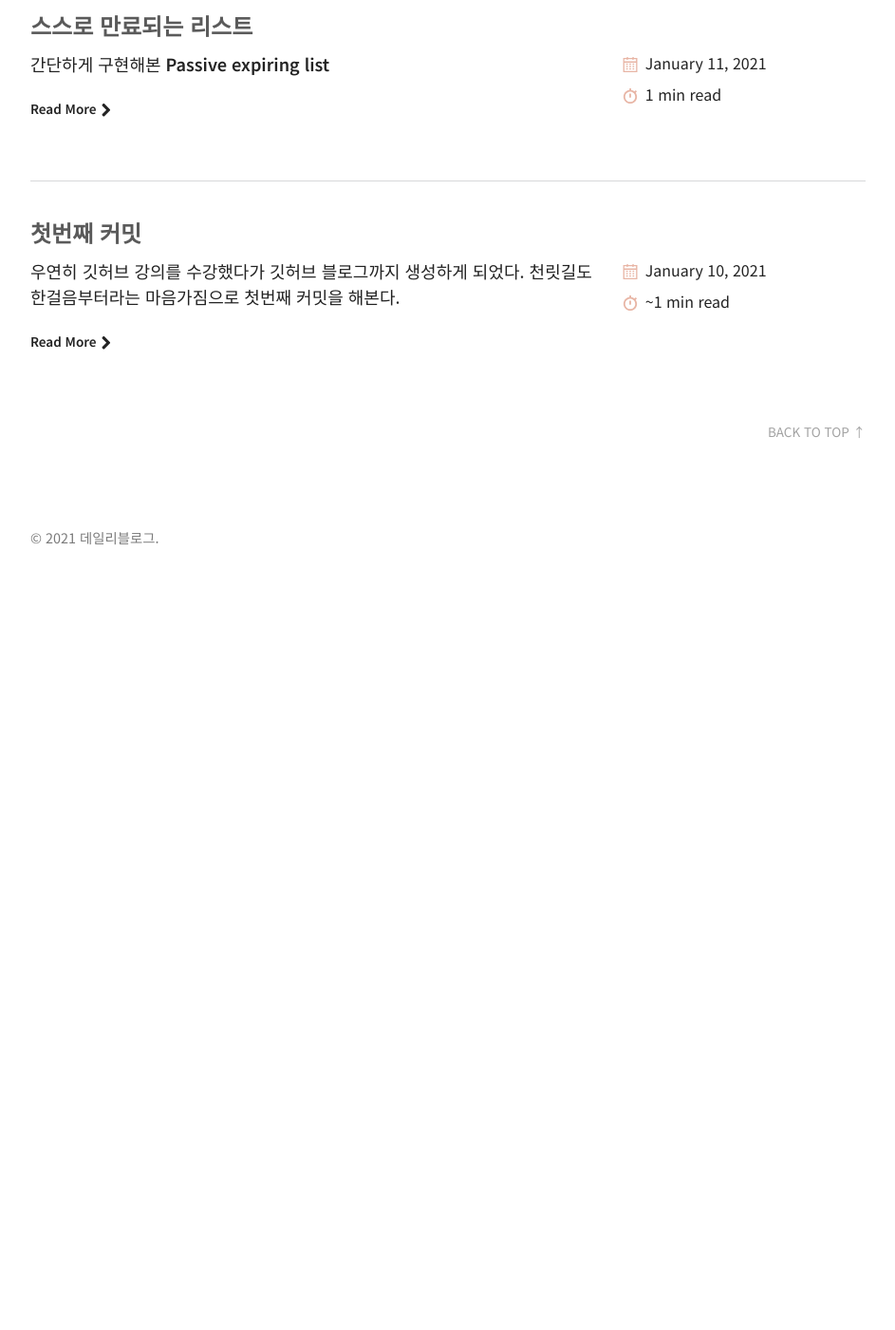
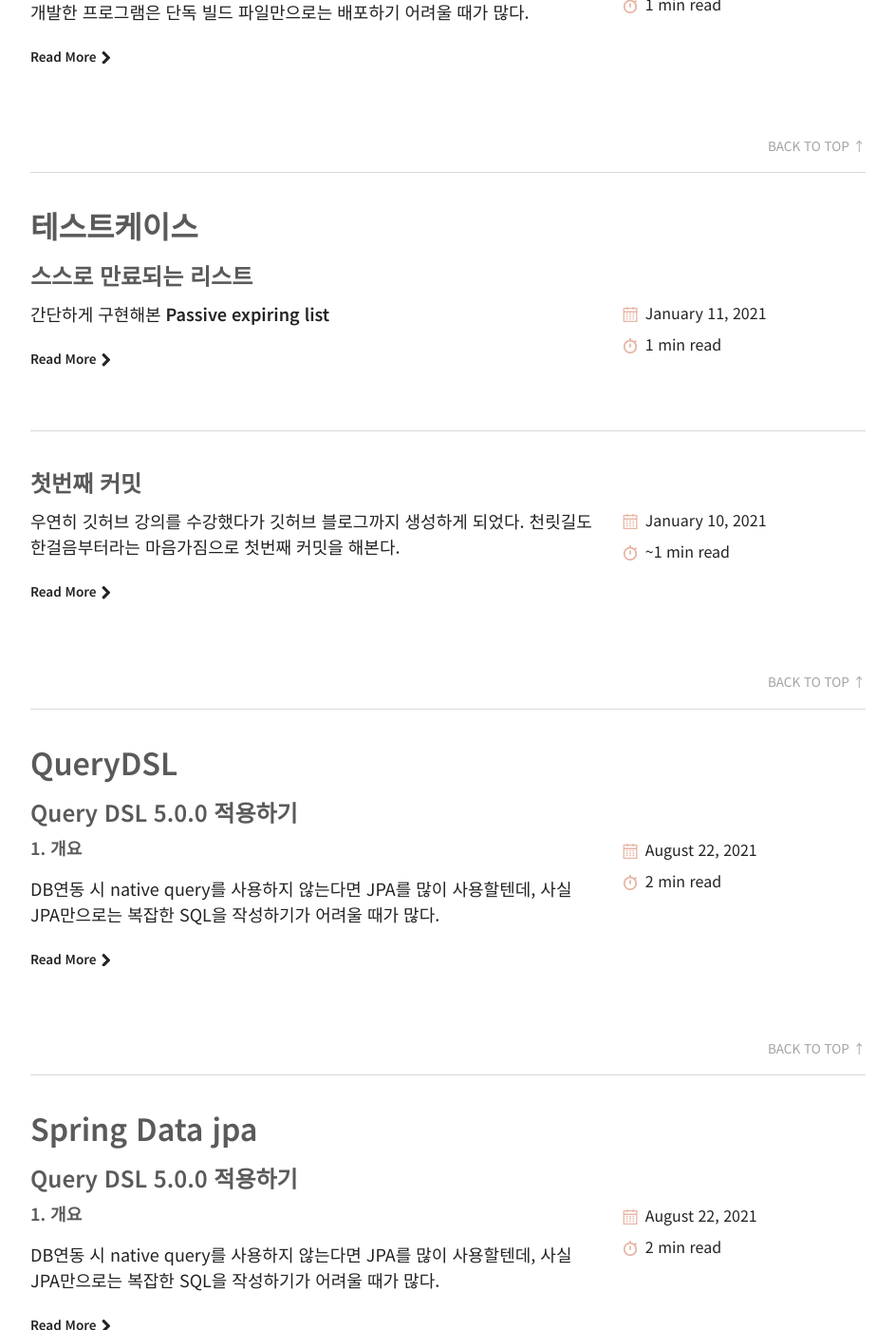
Before and after one commit to hyooi/hyooi.github.io, a Jekyll site: the page built from tags.md, in a window 1280 px wide and 1400 px high, scrolled down 1334 px. Shown: the whole window at 95% size, without its empty margins (40-983 px from the left). Built offline with Jekyll 4.4.1, drawn with Linux system fonts in a browser that asks for light colours; before the commit the page ends 1925 px from its top, so only the background shows below that; some of the changed text lies outside the part shown.

Commit message:
docs. distribution, querydsl

````diff
--- a/_posts/2021-08-22-querydsl-5.0.0.md
+++ b/_posts/2021-08-22-querydsl-5.0.0.md
@@ -1,26 +1,46 @@
 ---
 layout: post
-title:  "Query DSL 5.0.0 Gradle에 적용하기"
+title:  "Query DSL 5.0.0 적용하기"
 categories:
   - Java
   - Sql
   - Database
 tags:
   - QueryDSL
-published: false
+  - Spring Data jpa
 ---
 
-# QueryDSL?
-- **타입세이프한 sql**을 작성할 수 있도록 하는 자바 프레임워크
-- jpa나 mongo db, 엘라스틱 서치에 사용되는 루신 등에 사용할 수 있다.
-- spring data jdbc 공식문서에 query dsl이 지원된다고 나와있으나, 실제로 적용해보면 에러가 떨어진다(..)
-- query dsl 5.0.0은 7월 22일에 정식 릴리즈되었으며, 아직 공식 웹페이지에 레퍼런스문서도 올라와있지 않은 상태이다.
-이번에 작업하면서 5.0.0을 적용해보게 되어 해당 내용을 포스팅한다.
+### 1. 개요
+DB연동 시 native query를 사용하지 않는다면 JPA를 많이 사용할텐데,
+사실 JPA만으로는 복잡한 SQL을 작성하기가 어려울 때가 많다.
+
+결국 jpql과 natvie query를 사용해 쿼리를 작성하다보면, 이럴거면 차라리 mybatis를 쓰지(...)하는 생각이 들 때가 있다.
+이럴 때 **타입세이프한 SQL**을 사용할 수 있는 프레임워크가 몇가지 있는데,
+가장 인기있는 게 **Query dsl과 jooq**인 듯 하다.
+
+<br/>
+
+#### 1.1. Query dsl과 Jooq
+그런데 jooq은 오라클 연동 시 상용 버전을 사용해야 한다.
+mysql이라던지 h2같은 경우엔 무료로 사용 가능하나, 난 그렇지 않으므로 Querydsl을 사용하고 있다.
+Query dsl은 일반적인 RDBMS외에도 Mongo db나, 엘라스틱 서치에 사용되는 lucene과도 사용할 수 있는데,
+일반적으로 spring data jpa와 많이들 사용하는 듯 하다.
+
+<br/>
+
+#### 1.2. Query dsl과 Spring data jdbc
+[Spring data jdbc공식문서](https://docs.spring.
+io/spring-data/jdbc/docs/current/reference/html/#core.extensions.querydsl)에는 query dsl연동이 되는 것처럼 설명되어 있으나,
+<ins>실제로 적용해보면 에러</ins>가 떨어진다...(삽질한 자의 분노)
+
+이 중 query dsl 5.0.0은 2021.7.22에 정식 릴리즈되었다.
+이번에 적용할 기회가 생겨 해당 내용을 정리해 포스팅한다.
+
 <br/>
 
 
-## build.gradle
-{% highlight xml %}
+### 2. build.gradle
+```shell
 plugins {
     id 'org.springframework.boot' version '2.5.3'
     id 'io.spring.dependency-management' version '1.0.11.RELEASE'
@@ -44,39 +60,50 @@
     implementation 'com.querydsl:querydsl-core:5.0.0'
     annotationProcessor 'com.querydsl:querydsl-apt:5.0.0:general'
 }
+```
+Q클래스 생성을 위해 별도의 플러그인을 사용했던 예전 버전과는 달리, 최근엔 **어노테이션 프로세서**를 활용해 Q클래스를 생성한다.
+따라서 별도의 플러그인을 적용할 필요없이, 간단하게 **querydsl-apt**를 <var>annotationProcessor</var>로 달아주면 된다.
 
-test {
-    useJUnitPlatform()
-}
+**querydsl-jpa**만 디펜던시를 등록해도 querydsl-core를 알아서 들고오긴 하지만,
+2021.08.22 현재 core 라이브러리를 4.4.0으로 들고오는 버그가 있다.
+따라서 해당 버전은 5.0.0으로 디펜던시를 등록해주었다.
 
-{% endhighlight %}
-
-- Q클래스 생성을 위해 별도의 플러그인을 사용했던 예전 버전과는 달리, 최근엔 **어노테이션 프로세서**를 활용해 Q클래스를 생성하고 있다.
-- 간단하게 querydsl-apt를 annotationProcessor로 달아주면 된다.
-- 그리고 디펜던시 중 querydsl-core 라이브러리를 4.4.0으로 들고오는 버그가 있어 5.0.0으로 디펜던시를 등록해주었다.
 <br/>
 
+### 3. Query dsl사용하기
 
-## Query dsl사용하기
-### 엔티티
+#### 3.1. 엔티티 등록
 ```java
 @Entity
 @QueryEntity
 public class Person {
-  @Id
-  private String id;
+  private @Id String id;
 
   private String firstName, lastName;
 }
 ```
-- 난 spring data jpa에 query dsl을 적용해 사용하고 있는데,
-기존과 동일하게 엔티티를 만들고 QueryEntity 어노테이션을 달아주면 된다.
-- 그리고 그래들 컴파일을 하게 되면 자동으로 JavaCompile할 때 Q클래스를 생성한다.
-- 생성된 Q클래스는 `build\generated\sources\annotationProcessor` 하위에 위치한다.
+엔티티는 Spring data jpa를 사용하던 기존과 동일하게 엔티티를 만들되, **@QueryEntity** 어노테이션을 달아준다.
+
+그리고 컴파일을 하게 되면, <ins>gradle javaCompile</ins>시 마다 자동으로 해당 엔티티를 읽어 Q클래스를 생성한다.
+생성된 Q클래스는 <var>build\generated\sources\annotationProcessor</var> 하위에 위치한다.
+> 빌드 경로를 임의로 변경했다면 상기 위치와 다를 수 있다.
+
 <br/>
 
+#### 3.2. 레파지토리 등록
+##### 3.2.1. QuerydslPredicateExecutor적용
+```java
+@Repository
+public interface PersonRepository extends PagingAndSortingRepository<Person, String>,
+    QuerydslPredicateExecutor<Person> { }
+```
+QueryEntity를 조회할 레파지토리가 **QuerydslPredicateExecutor**를 상속받도록 한다.
+해당 인터페이스만 상속받더라도 간단하게 **query dsl의 기본 메소드**를 사용할 수 있다.
+EX. findAll(Predicate predicate, Pageable pageable)
 
-### 레파지토리
+<br/>
+
+##### 3.2.2. QuerydslBinderCustomizer추가
 ```java
 @Repository
 public interface PersonRepository extends PagingAndSortingRepository<Person, String>,
@@ -90,23 +117,41 @@
   }
 }
 ```
-- 레파지토리 생성 시 QuerydslPredicateExecutor를 상속하면 query dsl의 기본 메소드를 사용할 수 있다.
-- 대표적으로 `findAll(Predicate predicate, Pageable pageable)`이 그것이며,
-- QuerydslBinderCustomizer를 상속해 customize메소드를 구현하게되면, api요청 시 자동적으로 생성되는
-predicate 바인딩방식을 커스텀할 수 있다.
-- 상단 예제에서는 firstName과 lastName이 들어왔을때 무조건 대소문자 구분없이 포함하는지 체크하는 조건으로 바인딩했는데,
-타입별로 설정할 수도 있으며, (ex. bindings.bind(String.class)) 설정하지 않더라도 타입별 기본설정으로 처리된다.
-string타입은 기본적으로 equal로 처리한다.
+QuerydslPredicateExecutor만 적용해도 query dsl을 사용하는 데는 문제가 없다.
+그러나 api요청 시 request parameter로 predicate를 받고, <ins>기본 바인딩 규칙을 사용하고 싶지 않다면 별도의 커스텀이 필요</ins>하다.
+> 기본 바인딩 규칙은 [공식문서](https://docs.spring.
+> io/spring-data/jpa/docs/current/reference/html/#core.web.type-safe)를 참조한다.
+
 <br/>
 
+먼저 **QuerydslBinderCustomizer**를 상속한다. Q클래스가 생성된 상태여야 함에 유의하자.
+그리고 customize메소드를 구현하게되면, <ins>api요청 시 자동적으로 생성되는 predicate 바인딩방식을 커스텀</ins>할 수 있다.
 
-## Api
+기본적으로 String타입인 firstName과 lastName은 eq로 바인딩되는데,
+상기와 같이 선언했다면 이 두 조건은 containsIgnoreCase, 즉 대소문자 구분없이 포함하는지 체크하도록 바인딩된다.
+request parameter에 해당 파라미터가 있는 경우에만 바인딩되어 편리하다.
+
+<br/>
+
+#### 3.3. Api생성
 ```java
-@GetMapping("/forms")
-public ResponseEntity<Page<QPerson>> persopm(
+@GetMapping("/person")
+public ResponseEntity<Page<QPerson>> person(
   @QuerydslPredicate(root = QPerson.class) Predicate predicate, Pageable pageable) {
-  return ResponseEntity.ok(service.forms(predicate, pageable));
+  return ResponseEntity.ok(service.person(predicate, pageable));
 }
 ```
-- Rest요청 시 상단과 같이 predicate를 파라미터로 받게되면 자동으로 그에맞는 predicate를 생성해온다.
-- 생성된 predicate는 레파지토리에 설정된 바와 같이 데이터를 조회해오게 된다.
+생성할 api는 Person entity를 루트로 한 predicate를 받는다.
+그리고 하기와 같이 요청하게 되면, <ins>where firstName like '%hk%'</ins>로 자동 매핑된다.
+```bash
+curl -X GET "http://localhost:8080/api/person?firstName=hk" -H "accept: */*"
+```
+
+<br/>
+
+### 4. 결론
+그간 한국에서는 Java+Spring+Mybatis조합이 인기가 많았다.
+그래서 sql기반 개발에 익숙한 시니어 개발자분들은 orm에 부정적인 분들이 많다.
+
+그래도 기존 SQL기반 개발의 단점을 생각해보면 점점 ORM사용 비중이 늘어나지 않을까 싶다.
+다른 괜찮은 프레임워크를 발견하기 전까지는 JPA+Query dsl조합을 많이 사용하게될 것 같다.
````
Also changed, not shown: other parts of _posts/2021-08-22-querydsl-5.0.0.md (+0 -4 lines), _posts/2021-09-03-gradle-distribution-plugin.md (+2 -2 lines).
